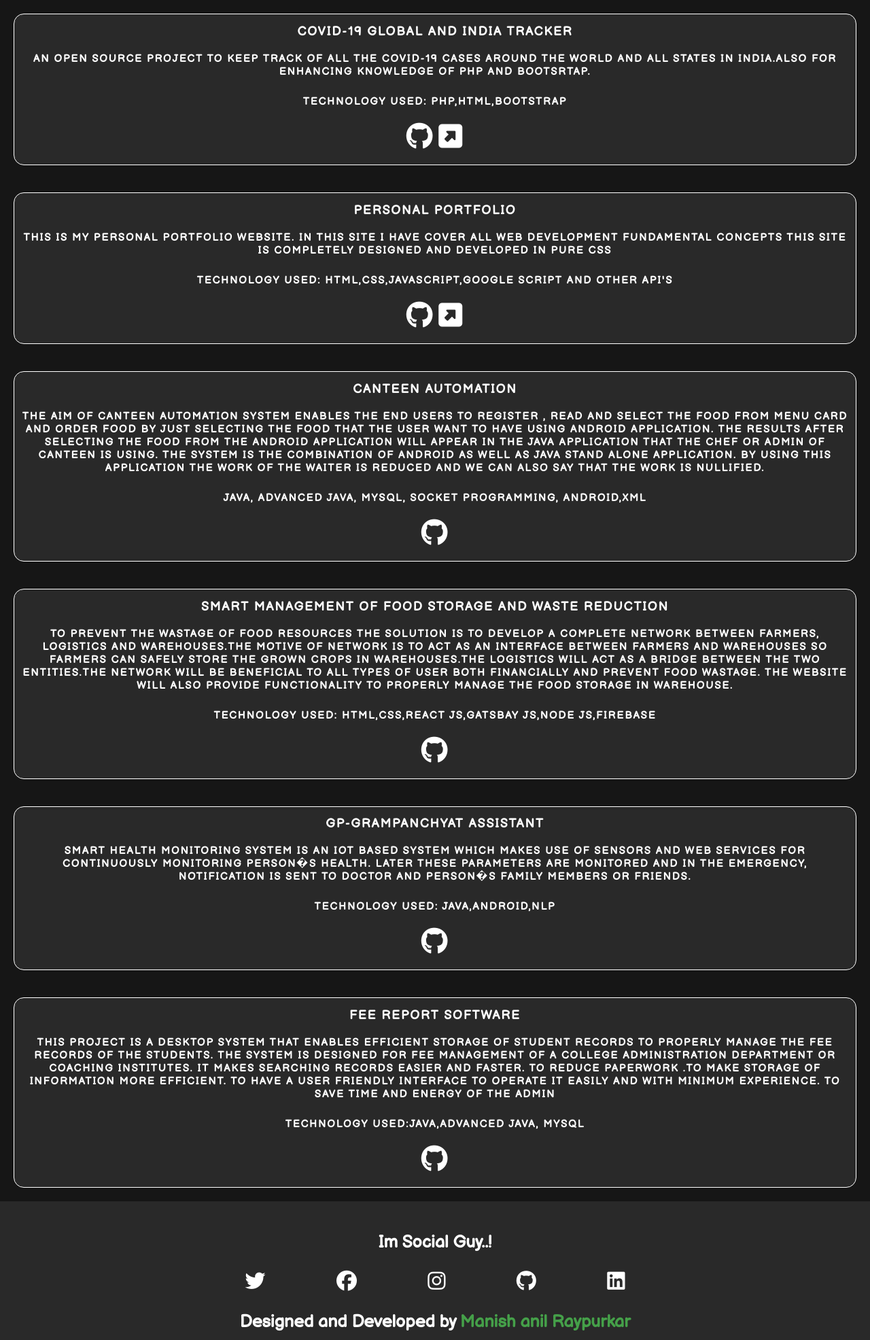
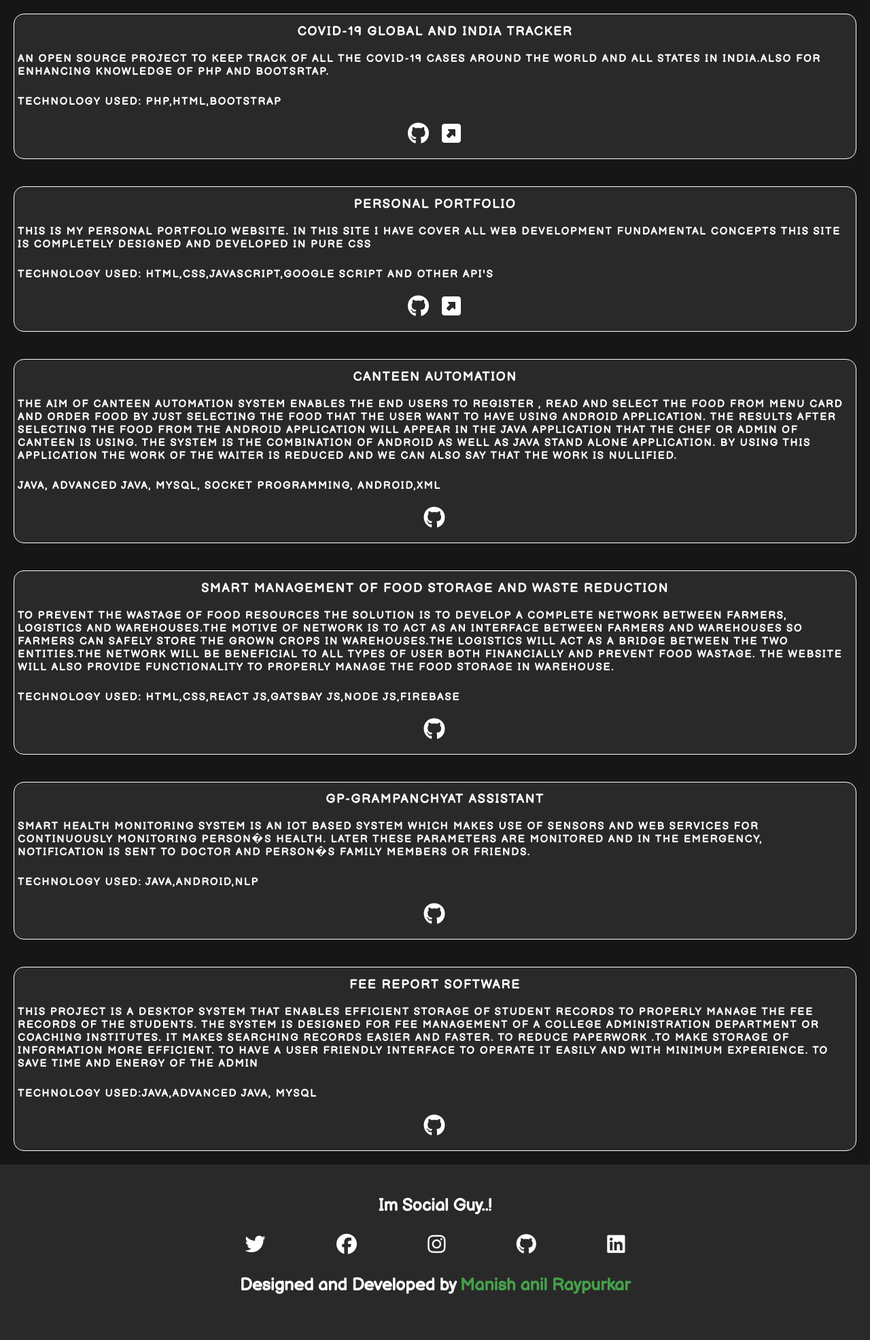
Before and after one commit to manishraypurkar/manishraypurkar.github.io, a PHP site: page /projects.html in a window 1280 px wide. Shown: the part 100-2071 px from the top of the page at 68% size. After the commit the page ends 2004 px from the top, so only its background shows below. Run offline with PHP 8.4, Linux system fonts and the light colour scheme; some libraries are stand-ins or nearby versions.

Commit message:
Add files via upload

```diff
--- a/portfolio project/css/portf.css
+++ b/portfolio project/css/portf.css
@@ -311,18 +311,18 @@ text-align:center;
 }
 
 .content p{
-//text-align:left;
+text-align:left;
 font-size:15px;
 padding:5px;
 }
 .content a{
-font-size:40px;
+font-size:32px;
 color:#FFF;
+margin:5px;
 }
 
 
 .content:hover{
-transform: translate(20px, 10px);
 border:2px solid #161616;
 }
 .content a:hover{
```
